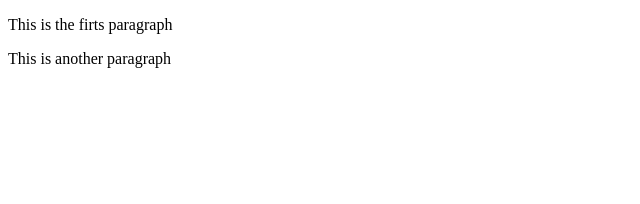
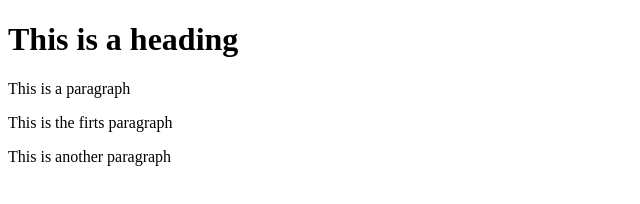
Before and after one commit to Philip-111/learning-git, a plain HTML site: page index.html in a window 1280 px wide. Shown: the whole page, without its empty margins (0-640 px from the left). Drawn offline with Linux system fonts and the light colour scheme.

Commit message:
Update index.html

```diff
--- a/index.html
+++ b/index.html
@@ -4,8 +4,9 @@
 <title> Page title </title>
 </head>
 <body>
+  <h1> This is a heading </h1>
+  <p> This is a paragraph </p>
   <p> This is the firts paragraph </p>
   <p> This is another paragraph </p>
-<body>
 </body>
 </html>
```
